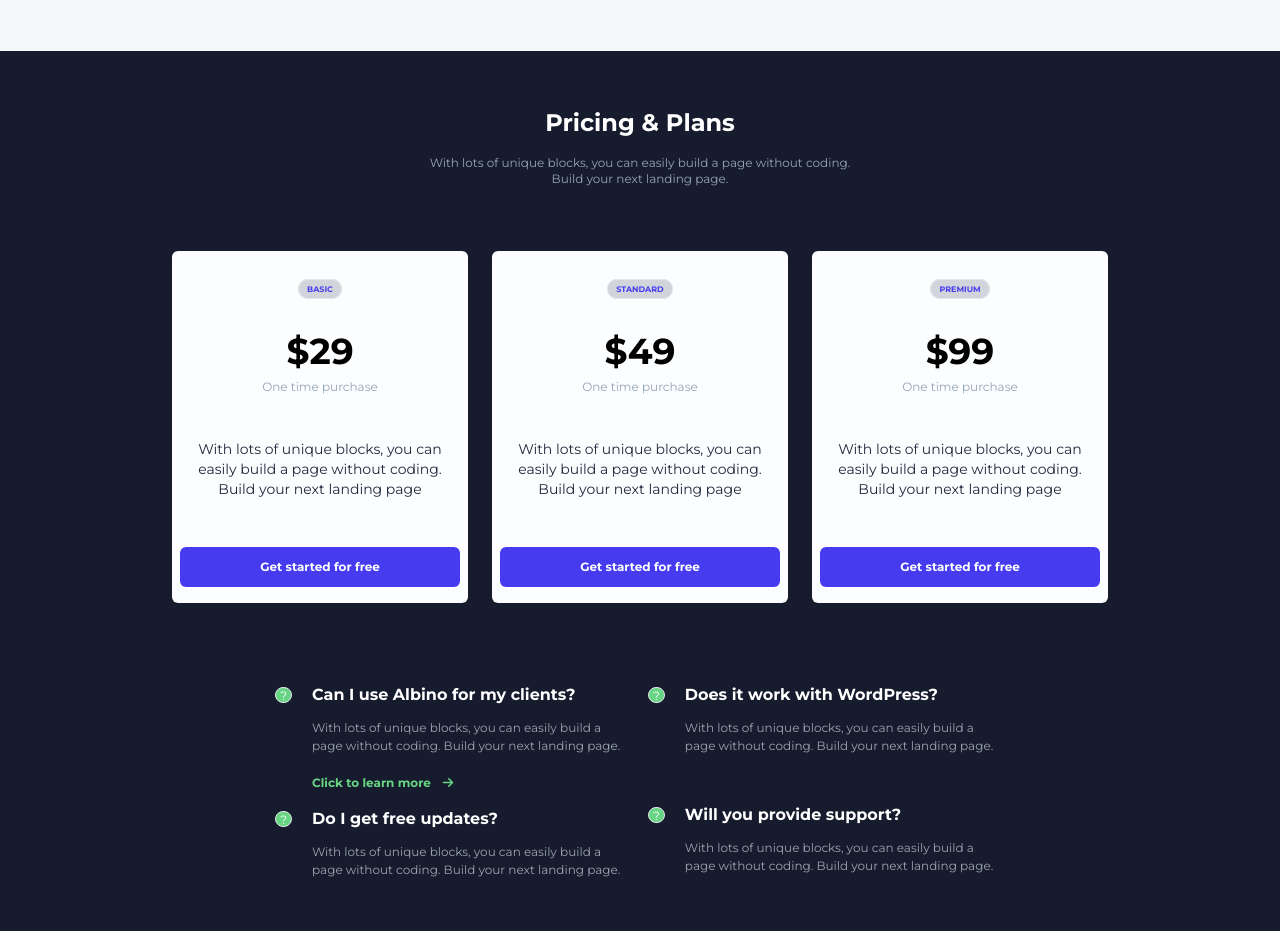
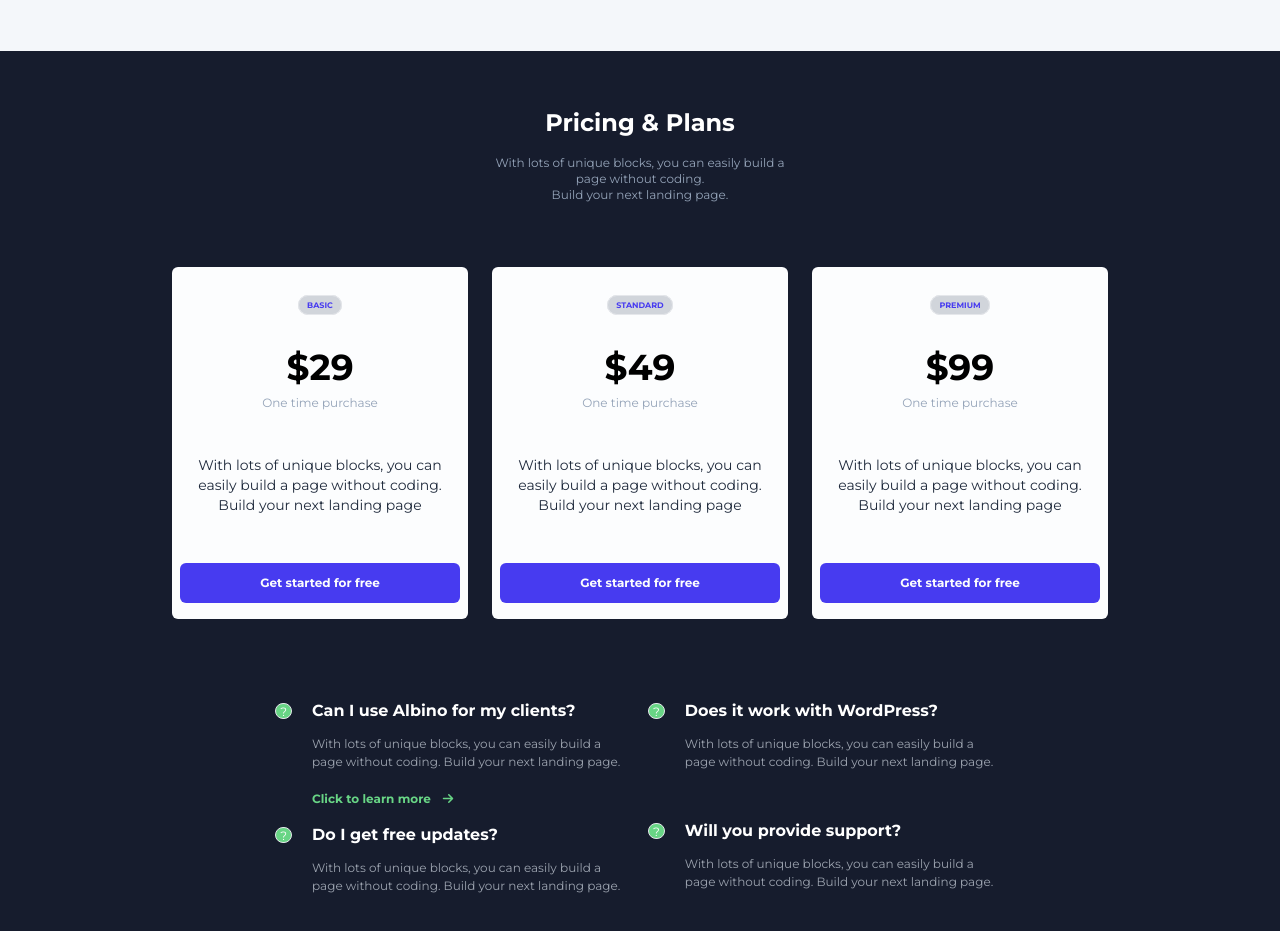
Before and after one commit to J0el-O/brainwave.io-landing-page, a website: page build/index.html in a window 1280 px wide. Shown: the part 3420-4351 px from the top of the page. Drawn offline with Linux system fonts and the light colour scheme.

```diff
--- a/build/index.html
+++ b/build/index.html
@@ -267,12 +267,14 @@
     </div>
   </div>
 </section>
+
+<!--===PRICING===-->
 <section class="bg-[#161c2d] w-screen font-montserrat">
   <h1 class="pt-14 text-center font-bold text-2xl text-[#ffffff]">
     Pricing & Plans
   </h1>
-  <p class="mx-auto text-center py-4 text-slate-400 text-xs  max-w-md">
-    With lots of unique blocks, you can easily build a page without coding. Build your next landing page.
+  <p class="mx-auto text-center py-4 text-slate-400 text-xs max-w-xs sm:max-w-md">
+    With lots of unique blocks, you can easily build a page without coding. <br class="block sm:hidden"> Build your next landing page.
   </p>
 
   <div class=" pt-12 flex justify-center space-x-6">
```
